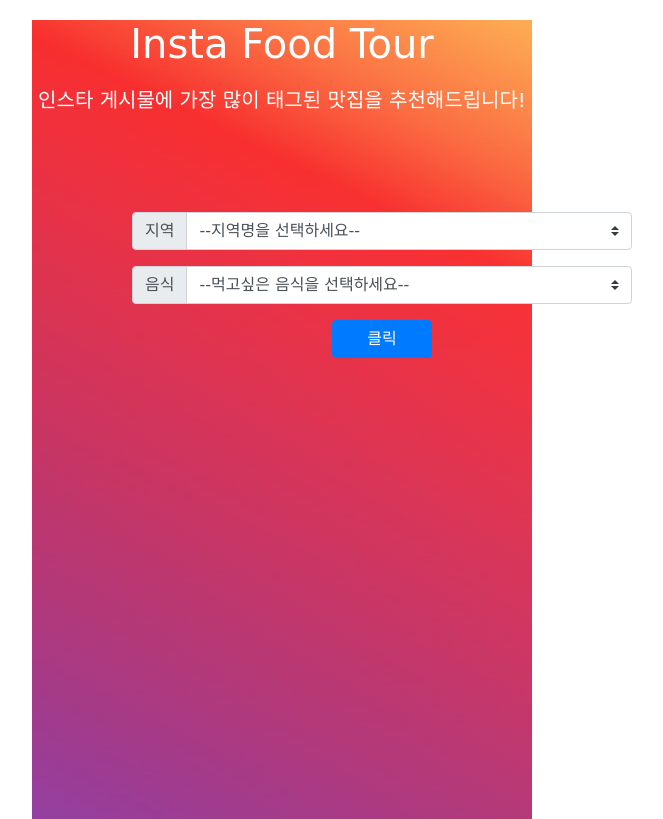
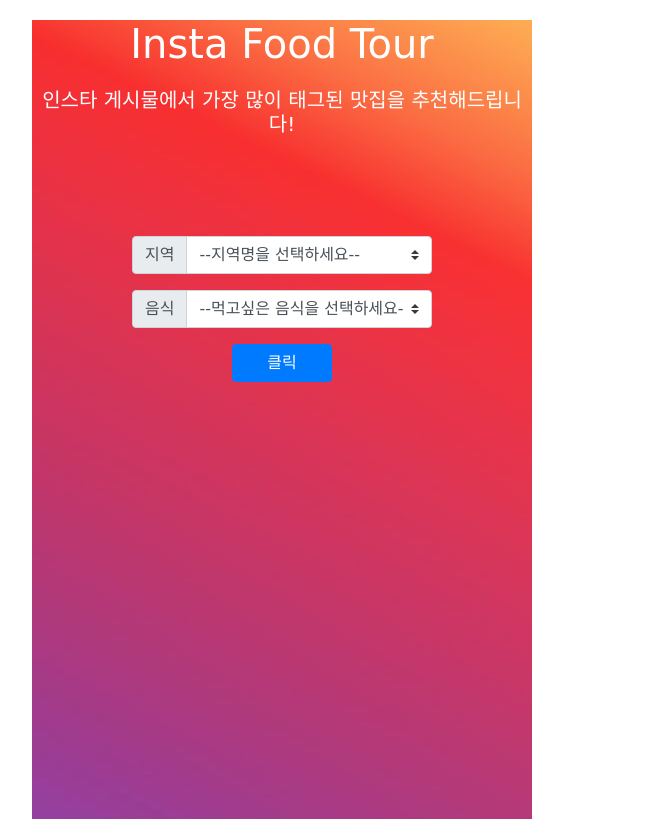
Before and after one commit to 9500guswn/1.--, a Flask app: page / in a window 1280 px wide. Shown: the top 819 px of the page, without its empty margins (358-1021 px from the left). Run offline with Flask 2, Linux system fonts and the light colour scheme; some libraries are stand-ins or nearby versions; some web fonts are replaced.

Commit message:
수정
수정

```diff
--- a/app.py
+++ b/app.py
@@ -23,7 +23,6 @@
     give_food = request.form['food']
     print(give_food)
     print(give_local)
-    # receive = list(db.수원맛집추천.find({}, {'_id': False}))
     receive = list(db.realFood.find({'local' : give_local, 'food' : give_food}, {'_id': False}))
     return jsonify({'result': 'success', 'msg': 'POST 연결되었습니다!', 'receive': receive})
 
--- a/templates/index.html
+++ b/templates/index.html
@@ -146,7 +146,7 @@
         }
 
         .order {
-            width: 500px;
+            width: 300px;
             margin: 100px 10px auto 100px;
         }
 
@@ -183,7 +183,7 @@
 <div class="wrap">
     <div class="image">
         <h1 class="titlepont"> Insta Food Tour <span class="price"></span></h1>
-        <h5 class="titlepont">인스타 게시물에 가장 많이 태그된 맛집을 추천해드립니다!</h5>
+        <h5 class="titlepont">인스타 게시물에서 가장 많이 태그된 맛집을 추천해드립니다!</h5>
 
         <div class="order">
             <div class="input-group mb-3">
```
